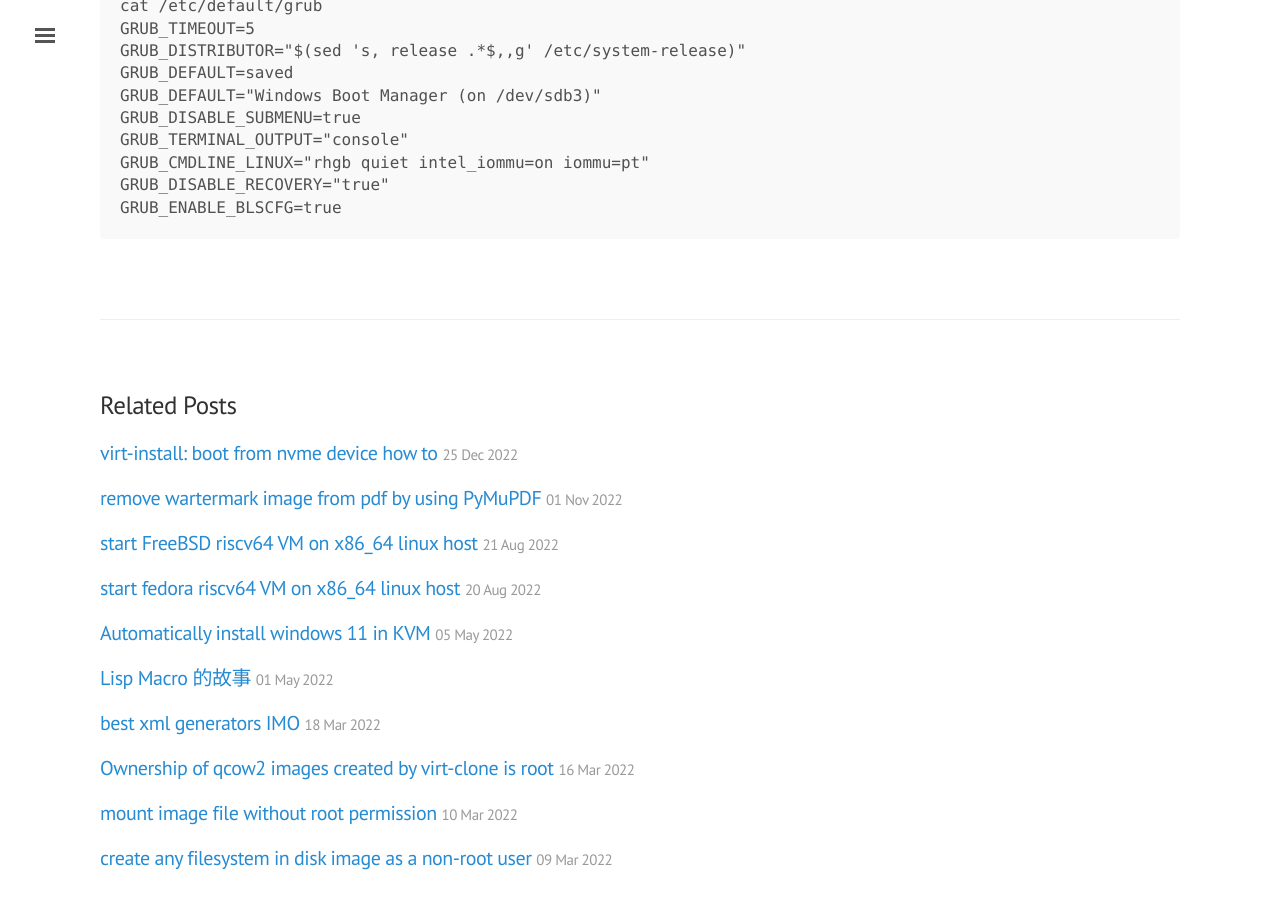
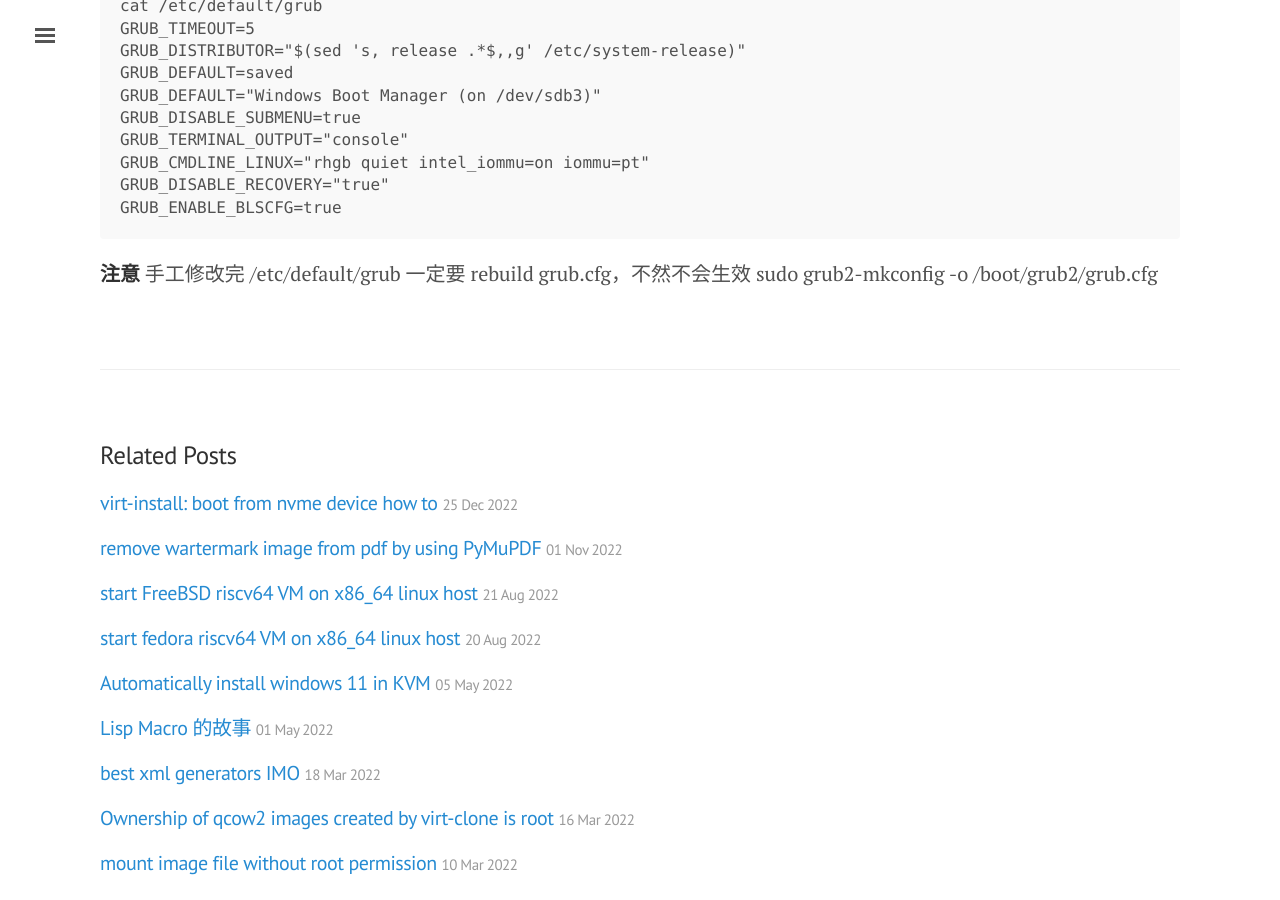
Before and after one commit to tcler/tcler.github.io, a Jekyll site: the page built from _posts/2023-01-05-grub2-set-default-kernel-options-howto.md, in a window 1280 px wide and 900 px high, scrolled down 1145 px. Built offline with Jekyll 4.4.1, drawn with Linux system fonts in a browser that asks for light colours.

Commit message:
Update 2023-01-05-grub2-set-default-kernel-options-howto.md

````diff
--- a/_posts/2023-01-05-grub2-set-default-kernel-options-howto.md
+++ b/_posts/2023-01-05-grub2-set-default-kernel-options-howto.md
@@ -42,3 +42,6 @@ GRUB_CMDLINE_LINUX="rhgb quiet intel_iommu=on iommu=pt"
 GRUB_DISABLE_RECOVERY="true"
 GRUB_ENABLE_BLSCFG=true
 ```
+
+**注意** 手工修改完 /etc/default/grub 一定要 rebuild grub.cfg，不然不会生效
+sudo grub2-mkconfig -o /boot/grub2/grub.cfg
````
